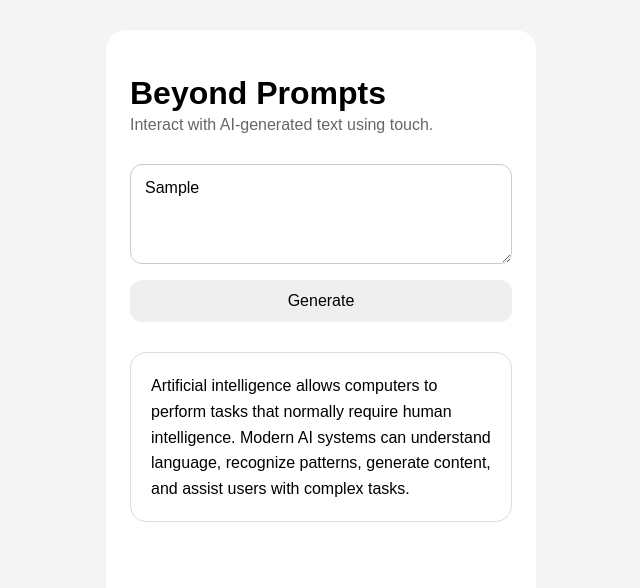
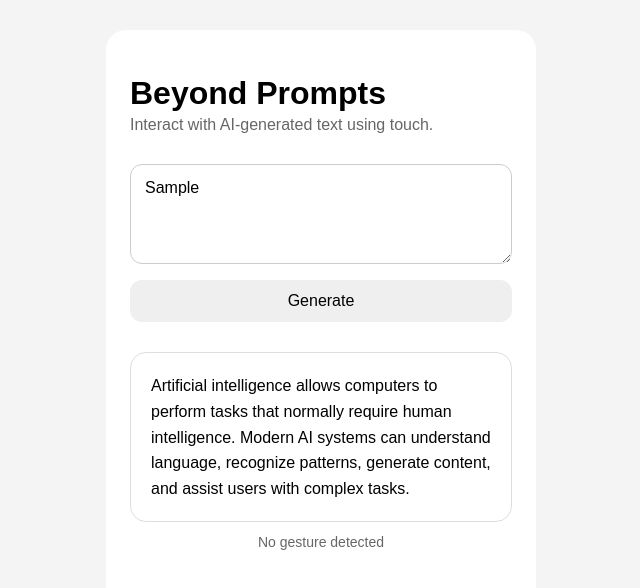
Before and after one commit to sejal132/Beyond-Prompts, a React (Vite) app: page / in a window 1280 px wide. Both pictures are taken after typing "Sample" into the empty fields and a click on the button "Generate". Shown: the top 588 px of the page, without its empty margins (319-959 px from the left). Built offline with nearby package versions, Linux system fonts and the light colour scheme.

Commit message:
Added pinch in and out gesture detection

```diff
--- a/src/App.css
+++ b/src/App.css
@@ -64,3 +64,15 @@ button {
   border: 1px solid #ddd;
   border-radius: 16px;
 }
+
+.response-block {
+  user-select: none;
+  touch-action: none;
+}
+
+.gesture-status {
+  text-align: center;
+  margin-top: 12px;
+  font-size: 14px;
+  color: #666;
+}
--- a/src/App.tsx
+++ b/src/App.tsx
@@ -1,4 +1,5 @@
 import { useState } from "react";
+import ResponseBlock from "./components/ResponseBlock";
 import "./App.css";
 
 function App() {
@@ -31,11 +32,7 @@ function App() {
           <button onClick={handleGenerate}>Generate</button>
         </div>
 
-        {response && (
-          <div className="response-block">
-            {response}
-          </div>
-        )}
+      {response && <ResponseBlock text={response} />}
       </main>
     </div>
   );
--- /dev/null
+++ b/src/components/ResponseBlock.tsx
@@ -0,0 +1,67 @@
+import { useRef, useState } from "react";
+import { usePinch } from "@use-gesture/react";
+
+interface ResponseBlockProps {
+  text: string;
+}
+
+function ResponseBlock({ text }: ResponseBlockProps) {
+  const [gesture, setGesture] = useState("No gesture detected");
+
+  // Stores the scale when a pinch gesture begins
+  const startScale = useRef(1);
+
+  const bind = usePinch(
+    ({ first, last, offset: [scale] }) => {
+      // When the pinch starts, remember the starting scale
+      if (first) {
+        startScale.current = scale;
+        setGesture("Pinching...");
+      }
+
+      // When the fingers are released, determine the direction
+      if (last) {
+        const change = scale / startScale.current;
+
+        // Fingers moved apart by at least 15%
+        if (change > 1.15) {
+          setGesture("PINCH OUT → Expand");
+        }
+
+        // Fingers moved together by at least 15%
+        else if (change < 0.85) {
+          setGesture("PINCH IN → Condense");
+        }
+
+        // Movement wasn't large enough
+        else {
+          setGesture("Gesture too small");
+        }
+      }
+    },
+    {
+      scaleBounds: {
+        min: 0.5,
+        max: 2,
+      },
+    }
+  );
+
+  return (
+    <>
+      <div
+        {...bind()}
+        className="response-block"
+        style={{ touchAction: "none" }}
+      >
+        {text}
+      </div>
+
+      <p className="gesture-status">
+        {gesture}
+      </p>
+    </>
+  );
+}
+
+export default ResponseBlock;
```
